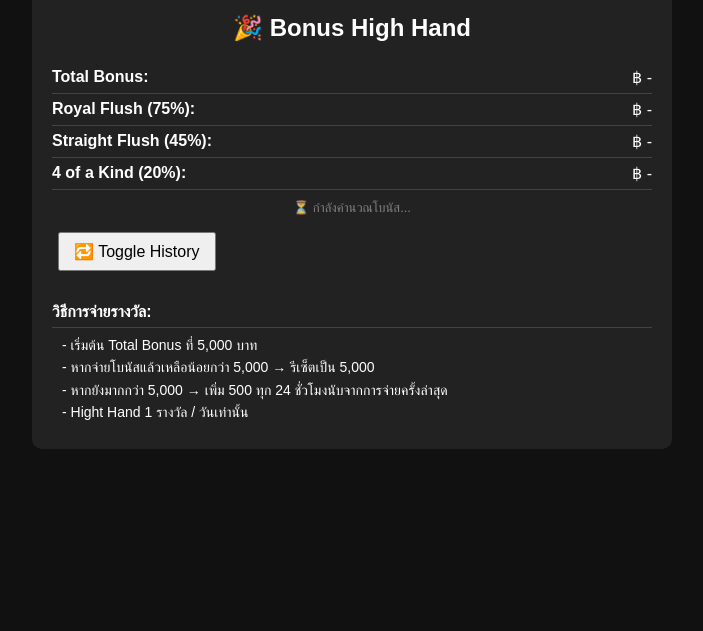
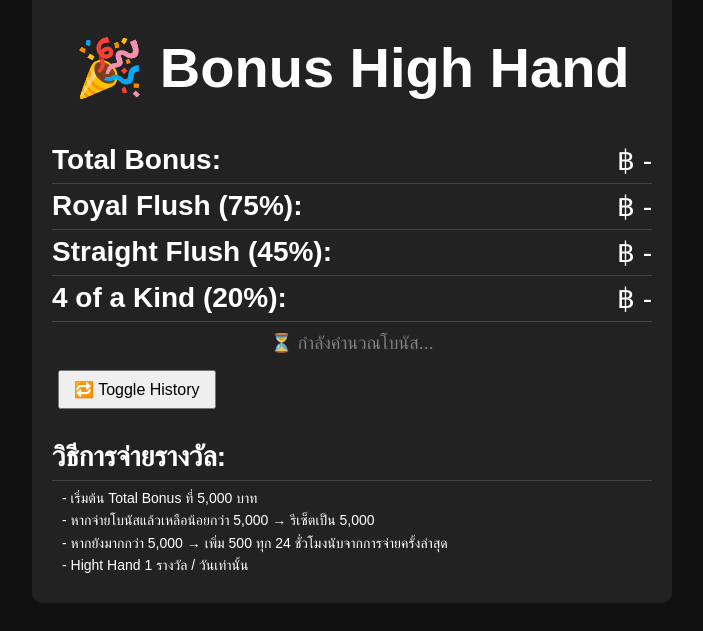
Before and after one commit to UTD888/hihand, a plain HTML site: page index.html in a window 1280 px wide. Shown: the part 278-909 px from the top of the page, without its empty margins (288-991 px from the left). Before the commit the page ends 800 px from the top, so only its background shows below. Drawn offline with Linux system fonts and the light colour scheme; no server answers.

Commit message:
Add files via upload

```diff
--- a/index.html
+++ b/index.html
@@ -4,25 +4,19 @@
   <meta charset="UTF-8">
   <title>High Hand Bonus</title>
   <style>
-    .history-img {
-    height: 32px;
-    margin-right: 6px;
-    vertical-align: middle;
-    border-radius: 4px;
-  }
-    body { background: #111; color: white; font-family: sans-serif; text-align: center; padding: 20px; }
+      body { background: #111; color: white; font-family: sans-serif; text-align: center; padding: 20px; }
     .admin-bar { margin-bottom: 20px; }
     button { padding: 8px 14px; margin: 6px; font-size: 16px; }
     .hidden { display: none; }
-    .bonus-section { max-width: 600px; margin: auto; text-align: left; background: #222; padding: 20px; border-radius: 10px; }
-    .bonus-section h2 { text-align: center; }
+    .bonus-section { max-width: 600px; margin: auto; text-align: left; background: #222; padding: 20px; border-radius: 10px; font-size: 28px;}
+    .bonus-section h2,h1 { text-align: center; }
     .bonus-row { display: flex; justify-content: space-between; padding: 6px 0; border-bottom: 1px solid #444; }
     #history-container { margin-top: 20px; display: none; }
-    #history-list { font-size: 14px; text-align: left; padding: 10px; background: #1a1a1a; border-radius: 8px; max-width: 600px; margin: auto; }
+    #history-list { font-size: 20px; text-align: left; padding: 10px; background: #1a1a1a; border-radius: 8px; max-width: 600px; margin: auto; }
     .history-item { padding: 6px 0; border-bottom: 1px solid #444; }
-    input, select { padding: 6px; margin: 4px; }
+    input, select { padding: 6px; margin: 4px;}
     #reward-form { background: #222; padding: 20px; margin-top: 20px; border-radius: 10px; max-width: 400px; margin-left: auto; margin-right: auto; }
-    #bonus-status { text-align: center; margin-top: 10px; font-size: 13px; color: gray; }
+    #bonus-status { text-align: center; margin-top: 10px; font-size: 18px; color: gray; }
   </style>
 </head>
 <body>
@@ -43,7 +37,7 @@
   <!-- Bonus Display Section -->
   <div class="bonus-section">
     <div style="text-align: center;"><img src="luxu-logo.png" style="width: 25%;"></div>
-    <h2>🎉 Bonus High Hand</h2>
+    <h1>🎉 Bonus High Hand</h1>
     <div class="bonus-row"><strong>Total Bonus:</strong> <span id="total-bonus">฿ -</span></div>
     <div class="bonus-row"><strong>Royal Flush (75%):</strong> <span id="royal-flush">฿ -</span></div>
     <div class="bonus-row"><strong>Straight Flush (45%):</strong> <span id="straight-flush">฿ -</span></div>
```
